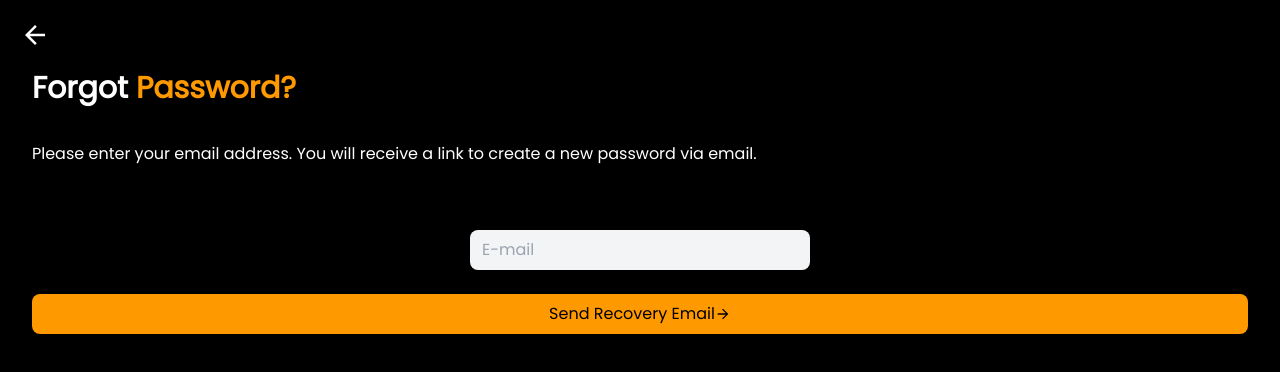
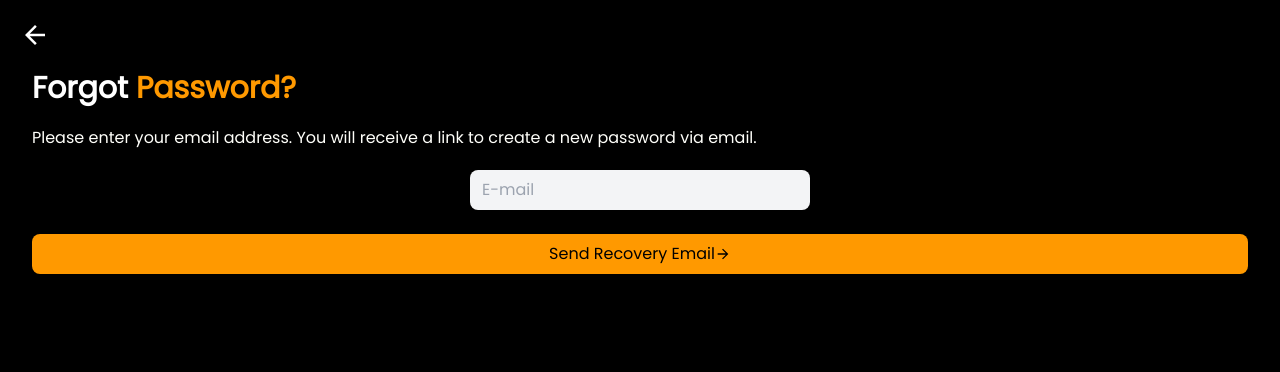
Before and after one commit to MuhammedJaseemVK/storio-frontend, a Next.js app in the folder storio1/: page /forgotPassword in a window 1280 px wide. Shown: the top 372 px of the page. Built offline with nearby package versions, Linux system fonts and the light colour scheme.

Commit message:
used component Subtext for forgotPassword

```diff
--- a/storio1/src/components/inputs/Subtext.js
+++ b/storio1/src/components/inputs/Subtext.js
@@ -3,7 +3,7 @@ import React from 'react'
 export default function Subtext(props) {
   return (
     <div>
-        <p className='text-white text-base'>{props.text}</p>
+        <p className='text-[#FFFFFA] text-base px-3'>{props.text}</p>
     </div>
   )
 }
--- a/storio1/src/pages/forgotPassword.js
+++ b/storio1/src/pages/forgotPassword.js
@@ -2,6 +2,7 @@ import React from 'react'
 import { MdArrowBack } from "react-icons/md";
 import Input from '@/components/inputs/Input';
 import Button from '@/components/inputs/Button';
+import Subtext from '@/components/inputs/Subtext';
 
 export default function forgotPassword() {
     return (
@@ -10,9 +11,9 @@ export default function forgotPassword() {
                 <div className='text-white text-3xl px-3'><b> Forgot <span className='text-[#ff9900] text-3xl'>
           Password?</span></b>
                 </div>
-                <p className='text-base text-white mt-4 px-3'>
-                Please enter your email address. You will receive a link to create a new password via email.
-                </p><br/>
+                {/* <p className='text-base text-white mt-4 px-3'> */}
+                <Subtext text='Please enter your email address. You will receive a link to create a new password via email.'/>
+                {/* </p><br/> */}
                 <form className='w-full flex flex-col gap-2 items-center px-3'>
                     <Input className='w-1/2' placeholder="E-mail" type="text" required={true} />
                     <Button text='Send Recovery Email' />
```
